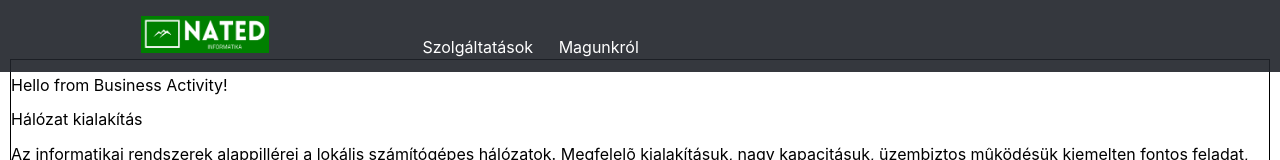
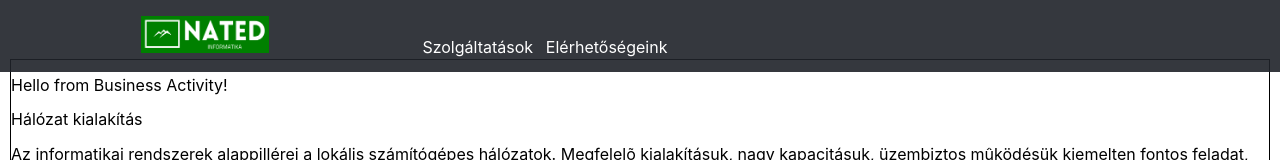
Before and after one commit to MichaelBarcley/nated, a React (Create React App) app: page /nated/company in a window 1280 px wide. Shown: the top 160 px of the page. Built offline with nearby package versions, Linux system fonts and the light colour scheme.

Commit message:
feat: smooth anchoring to contactus

```diff
--- a/package.json
+++ b/package.json
@@ -6,6 +6,7 @@
   "dependencies": {
     "gh-pages": "^2.0.1",
     "react": "^16.8.6",
+    "react-anchor-link-smooth-scroll": "^1.0.12",
     "react-dom": "^16.8.6",
     "react-router-dom": "^5.0.0",
     "react-scripts": "2.1.8"
--- a/src/Components/ContactUs.js
+++ b/src/Components/ContactUs.js
@@ -4,7 +4,7 @@ import './ContactUs.css';
 
 const contactus = () => {
     return (
-        <div className="contactus">
+        <div className="contactus" id="contactus">
             <div className="interested">
                 <h2>Felkeltettük érdeklődését?</h2>
                 <p>Keressen minket bizalommal!</p>
--- a/src/Components/Header.js
+++ b/src/Components/Header.js
@@ -1,5 +1,6 @@
 import React from 'react';
-import { NavLink } from 'react-router-dom'
+import { NavLink } from 'react-router-dom';
+import AnchorLink from 'react-anchor-link-smooth-scroll';
 
 import './Header.css'
 import logo from '../Resources/logo.PNG'
@@ -9,7 +10,7 @@ const header = () => {
         <div className="header">
             <NavLink className="navbaritem" to="/nated"><img src={logo} alt="logo"></img></NavLink>
             <NavLink className="navbaritem" to="/nated/company">Szolgáltatások</NavLink>
-            <NavLink className="navbaritem" to="/nated">Magunkról</NavLink>
+            <AnchorLink href='#contactus'>Elérhetőségeink</AnchorLink>
         </div>
     );
 };
```
Also changed, not shown: 1 other file (tests, documents, lock files or other folders).
